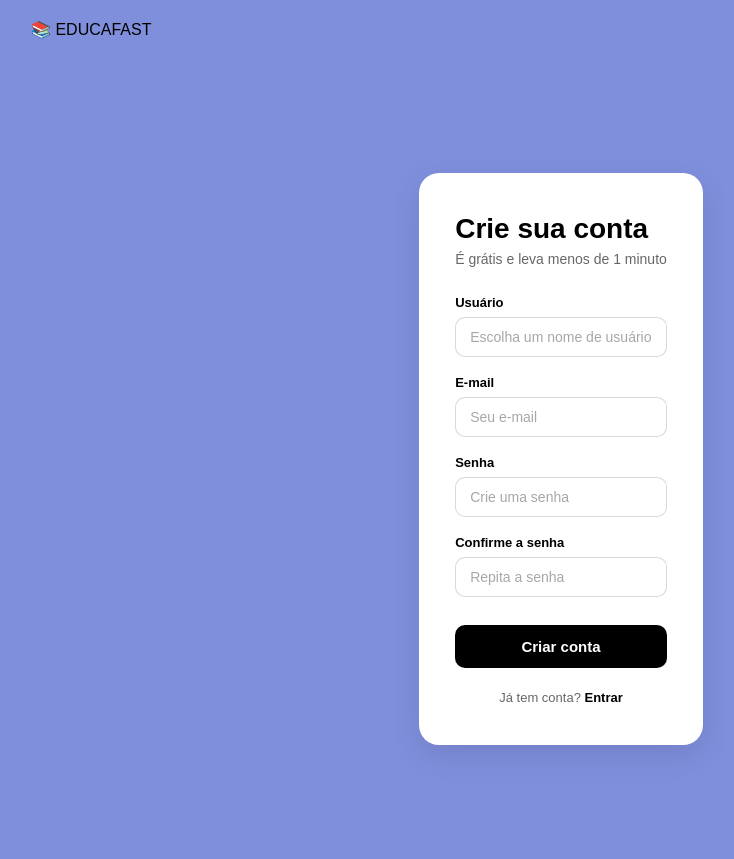
After one commit to Gabrielorrico/EducaFast, a Django app: page /usuarios/register/ in a window 1280 px wide. The commit adds this page. Shown: the whole page, without its empty margins (79-813 px from the left). Run offline with Django 5.2, Linux system fonts and the light colour scheme.

Commit message:
login e register feitos

```diff
--- a/config/settings.py
+++ b/config/settings.py
@@ -104,7 +104,7 @@ AUTH_PASSWORD_VALIDATORS = [
     },
 ]
 
-LOGIN_URL = 'login'
+LOGIN_URL = '/usuarios/'
 
 # Internationalization
 # https://docs.djangoproject.com/en/6.0/topics/i18n/
--- a/cronograma/views.py
+++ b/cronograma/views.py
@@ -1,6 +1,8 @@
 from django.shortcuts import render
+from django.contrib.auth.decorators import login_required
 from .models import Cronograma
 
+@login_required
 def listar_cronogramas(request):
     cronogramas = Cronograma.objects.all()
     return render(request, 'cronograma/cronograma.html', {
--- a/dashboard/templates/dashboard/index.html
+++ b/dashboard/templates/dashboard/index.html
@@ -38,7 +38,7 @@
     </a>
 
     <div class="sidebar-footer">
-      <a href="/" class="btn-sair">
+      <a href="{% url 'logout' %}" class="btn-sair">
         <span>🚪</span> Sair
       </a>
     </div>
--- a/home/templates/home/index.html
+++ b/home/templates/home/index.html
@@ -20,7 +20,7 @@
 
             <nav>
                 <a href="#">Sobre nós</a>
-                <a href="/usuarios/login/" class="btn-login">Login</a>
+                <a href="{% url 'login' %}" class="btn-login">Login</a>
             </nav>
         </div>
     </header>
@@ -31,7 +31,7 @@
             <div class="container hero-content">
                 <h1>Seu estudo, finalmente organizado em um só lugar</h1>
                 <p>Organize sua rotina e acompanhe seu progresso de forma clara</p>
-                <a href="#" class="btn-primary">Começar agora</a>
+                <a href="{% url 'register' %}" class="btn-primary">Começar agora</a>
             </div>
         </section>
 
@@ -75,7 +75,7 @@
 
             </div>
 
-                <a href="#" class="btn-primary">Criar meu plano</a>
+                <a href="{% url 'register' %}" class="btn-primary">Criar meu plano</a>
             </div>
 
             <figure class="showcase-mockup">
--- a/usuarios/templates/usuarios/index.html
+++ b/usuarios/templates/usuarios/index.html
@@ -79,7 +79,7 @@
 
                     <p class="login-signup">
                         Ainda não tem conta?
-                        <a href="#">Cadastre-se grátis</a>
+                        <a href="{% url 'register' %}">Cadastre-se grátis</a>
                     </p>
                 </div>
 
--- /dev/null
+++ b/usuarios/templates/usuarios/register.html
@@ -0,0 +1,73 @@
+{% load static %}
+<!DOCTYPE html>
+<html lang="pt-br">
+<head>
+    <meta charset="UTF-8">
+    <meta name="viewport" content="width=device-width, initial-scale=1.0">
+    <title>EducaFast — Cadastro</title>
+    <link rel="stylesheet" href="{% static 'usuarios/style.css' %}">
+</head>
+<body>
+
+    <header class="header">
+        <div class="container nav">
+            <div class="logo">📚 EDUCAFAST</div>
+        </div>
+    </header>
+
+    <main>
+        <section class="login-section">
+            <div class="container">
+                <div class="login-card">
+                    <h1>Crie sua conta</h1>
+                    <p class="login-subtitle">É grátis e leva menos de 1 minuto</p>
+
+                    {% if erro %}
+                    <div class="login-error">
+                        ⚠️ {{ erro }}
+                    </div>
+                    {% endif %}
+
+                    <form method="POST" action="" class="login-form">
+                        {% csrf_token %}
+
+                        <div class="form-group">
+                            <label for="username">Usuário</label>
+                            <input type="text" id="username" name="username"
+                                   placeholder="Escolha um nome de usuário" required>
+                        </div>
+
+                        <div class="form-group">
+                            <label for="email">E-mail</label>
+                            <input type="email" id="email" name="email"
+                                   placeholder="Seu e-mail" required>
+                        </div>
+
+                        <div class="form-group">
+                            <label for="password1">Senha</label>
+                            <input type="password" id="password1" name="password1"
+                                   placeholder="Crie uma senha" required>
+                        </div>
+
+                        <div class="form-group">
+                            <label for="password2">Confirme a senha</label>
+                            <input type="password" id="password2" name="password2"
+                                   placeholder="Repita a senha" required>
+                        </div>
+
+                        <button type="submit" class="btn-primary btn-full">
+                            Criar conta
+                        </button>
+                    </form>
+
+                    <p class="login-signup">
+                        Já tem conta?
+                        <a href="{% url 'login' %}">Entrar</a>
+                    </p>
+                </div>
+            </div>
+        </section>
+    </main>
+
+</body>
+</html>
--- a/usuarios/urls.py
+++ b/usuarios/urls.py
@@ -2,5 +2,7 @@ from django.urls import path
 from . import views
 
 urlpatterns = [
-    path('login/', views.login_view, name='login'),
+    path('',          views.login_view,    name='login'),
+    path('register/', views.register_view, name='register'),
+    path('logout/',   views.logout_view,   name='logout'),
 ]
--- a/usuarios/views.py
+++ b/usuarios/views.py
@@ -1,5 +1,54 @@
-from django.shortcuts import render
-from django.contrib.auth import authenticate, login
+from django.shortcuts import render, redirect
+from django.contrib.auth import authenticate, login, logout
+from django.contrib.auth.models import User
 
 def login_view(request):
+    if request.user.is_authenticated:
+        return redirect('index')
+
+    erro = None
+
+    if request.method == 'POST':
+        username = request.POST.get('username')
+        password = request.POST.get('password')
+        user = authenticate(request, username=username, password=password)
+
+        if user is not None:
+            login(request, user)
+            return redirect('index')
+        else:
+            erro = 'Usuário ou senha inválidos.'
+
+    return render(request, 'usuarios/index.html', {'erro': erro})
+
+
+def register_view(request):
+    erro = None
+
+    if request.method == 'POST':
+        username  = request.POST.get('username')
+        email     = request.POST.get('email')
+        password1 = request.POST.get('password1')
+        password2 = request.POST.get('password2')
+
+        if password1 != password2:
+            erro = 'As senhas não coincidem.'
+        elif User.objects.filter(username=username).exists():
+            erro = 'Este nome de usuário já está em uso.'
+        else:
+            user = User.objects.create_user(username=username, email=email, password=password1)
+            login(request, user)
+            return redirect('index')
+
+    return render(request, 'usuarios/register.html', {'erro': erro})
+
+
+def logout_view(request):
+    logout(request)
+    return redirect('login')
+
+
+def index_view(request):
+    if not request.user.is_authenticated:
+        return redirect('login')
     return render(request, 'usuarios/index.html')
```
Also changed, not shown: provas_antigas/views.py (+4 -3 lines), config/urls.py (line endings or trailing spaces).
